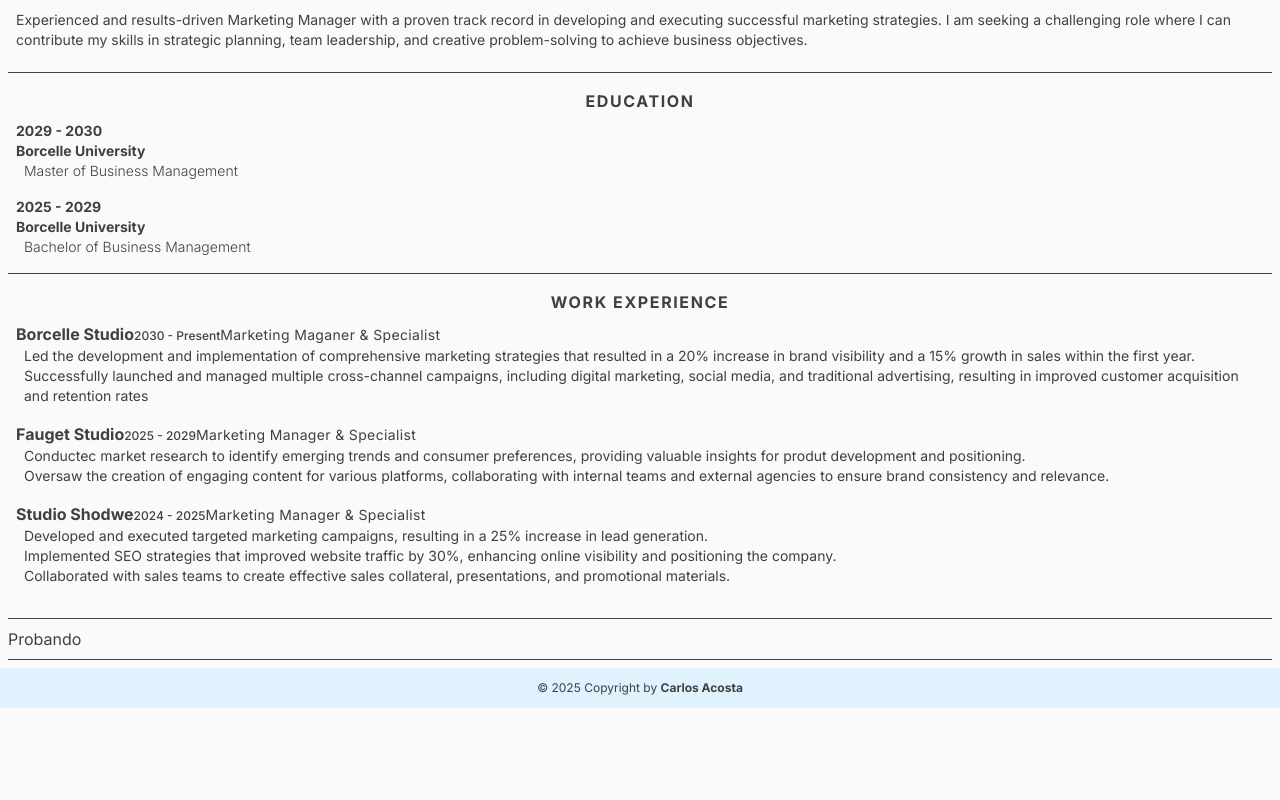
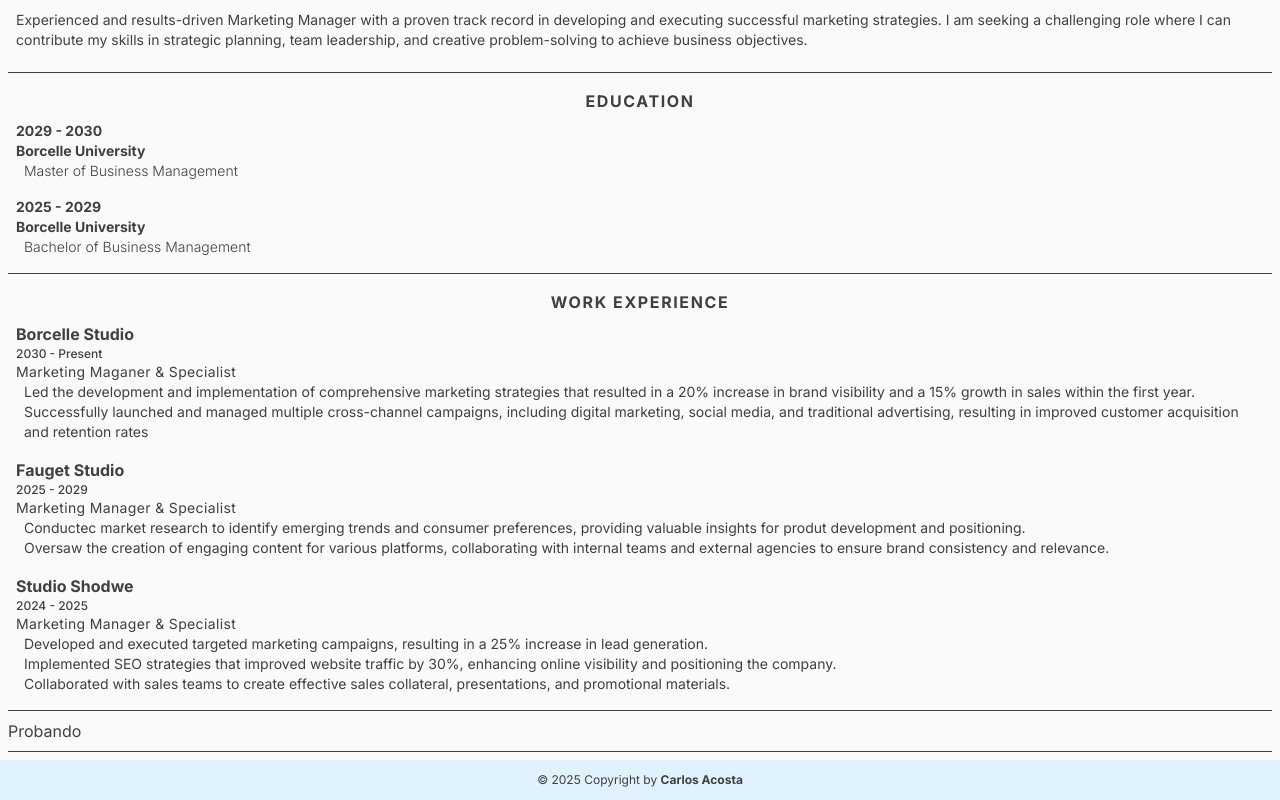
Before and after one commit to Carlosaac23/TOP-cv-application, a React (Vite) app: page / in a window 1280 px wide. Shown: the part 410-1210 px from the top of the page. Before the commit the page ends 1118 px from the top, so only its background shows below. Built offline with nearby package versions, Linux system fonts and the light colour scheme.

Commit message:
style: remove last child margin-bottom and make each paragraph a block

```diff
--- a/src/components/Form/Experience.jsx
+++ b/src/components/Form/Experience.jsx
@@ -49,22 +49,22 @@ export default function Experience() {
         }
 
         return (
-          <div key={index} className='mb-4'>
+          <div key={index} className='not-last:mb-4'>
             <SingleLineEdit
               name='Company'
               value={company}
               setValue={updateCompany}
-              className={'font-bold'}
+              className={'block font-bold'}
             />
             <SingleLineEdit
               name='Years'
               value={years}
-              className={'text-xs font-medium'}
+              className={'block text-xs font-medium'}
             />
             <SingleLineEdit
               name='Position'
               value={position}
-              className={'text-sm tracking-wide'}
+              className={'block text-sm tracking-wide'}
             />
             {duties.map((duty, index) => {
               return (
@@ -73,7 +73,7 @@ export default function Experience() {
                   <MultiLineEdit
                     name='Duty'
                     value={duty}
-                    className={'ml-2 max-h-40 w-full resize-none text-sm'}
+                    className={'ml-2 max-h-40 resize-none text-sm'}
                   />
                 </div>
               );
```
